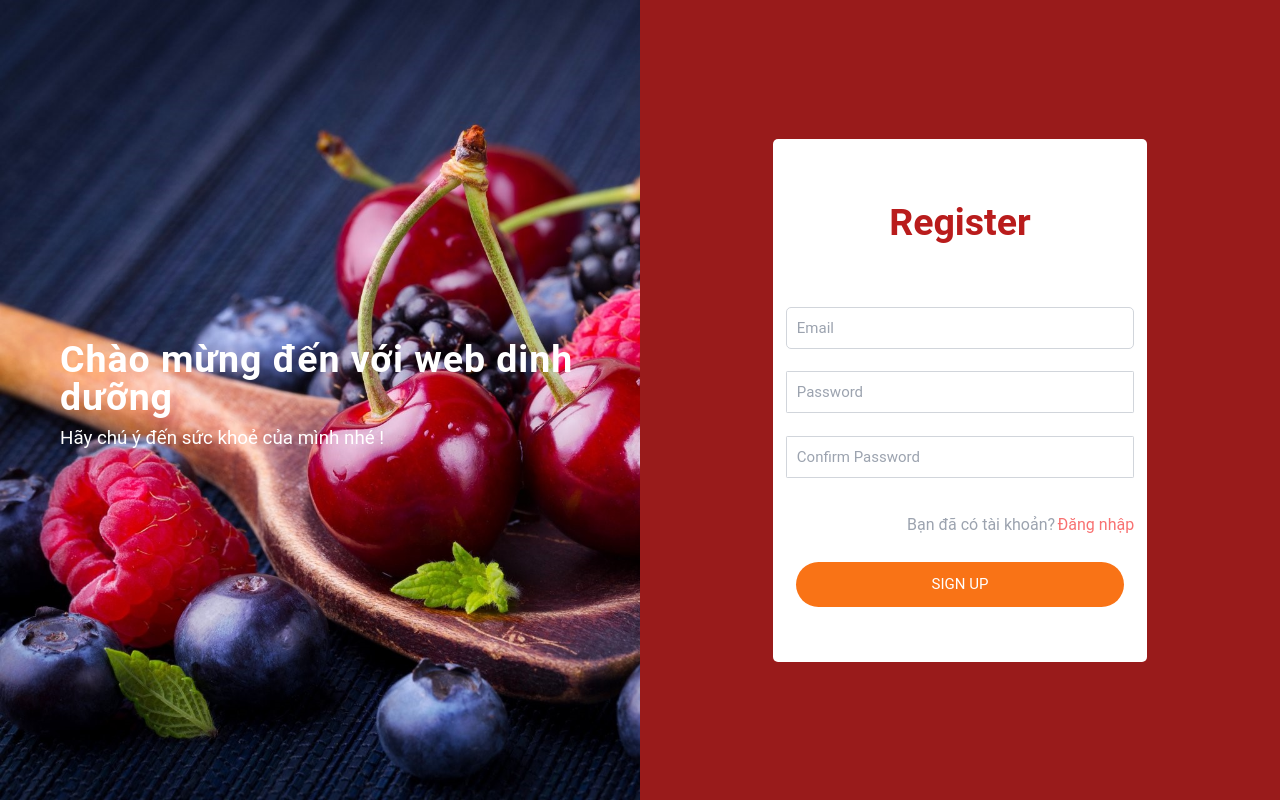
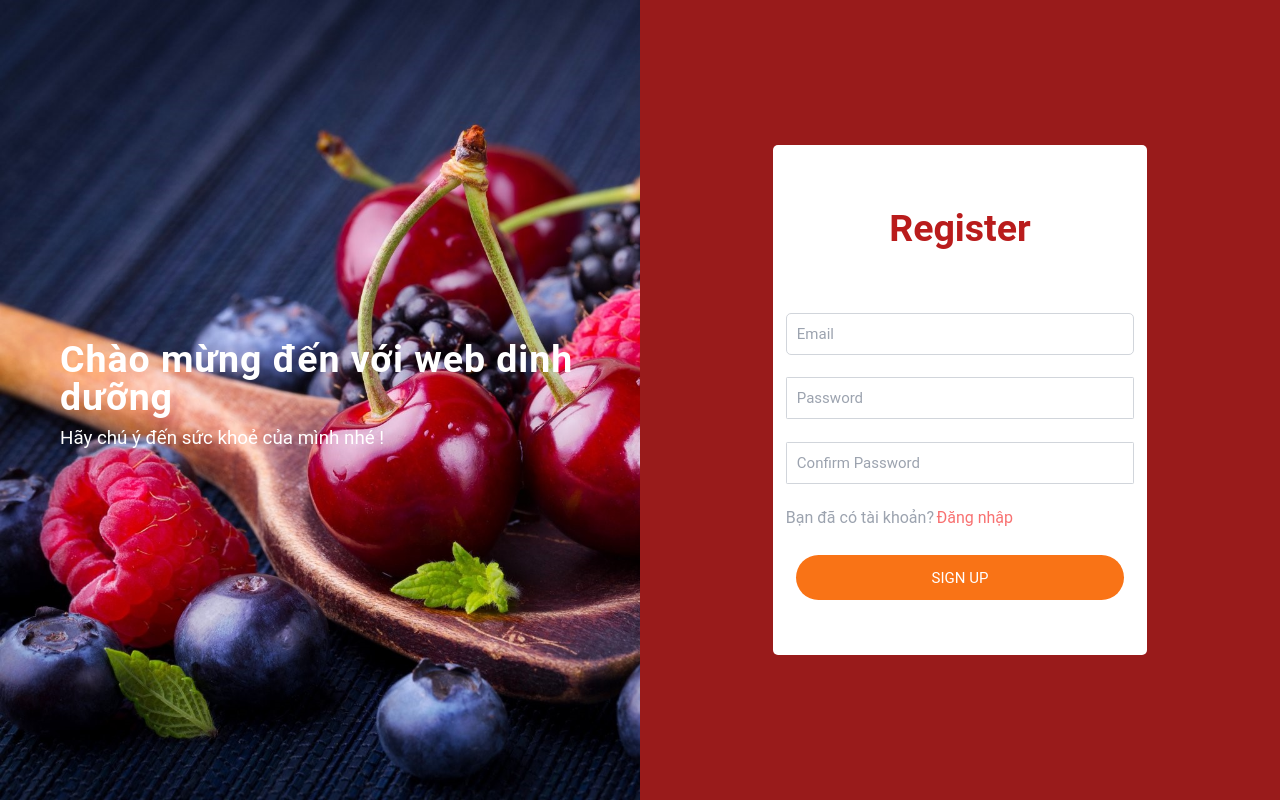
Before and after one commit to DucPhamH/Dinh-duong-fe, a React (Create React App) app: page /register in a window 1280 px wide. Built offline with nearby package versions, Linux system fonts and the light colour scheme.

Commit message:
fix button

```diff
--- a/src/page/Login/Login.jsx
+++ b/src/page/Login/Login.jsx
@@ -27,9 +27,9 @@ export default function Login() {
         />
         <div className='mt-1 flex min-h-[1.25rem] text-lg text-red-600'></div>
       </div>
-      <div className='text-right text-gray-500 mt-5 hover:underline hover:text-gray-100'>
+      <div className='text-right text-gray-500 flex  '>
         <span className='text-gray-400'>Bạn chưa có tài khoản?</span>
-        <Link className='ml-1 text-red-400' to='/register'>
+        <Link className='ml-1 text-red-400 hover:underline hover:text-red-700' to='/register'>
           Đăng ký
         </Link>
       </div>
--- a/src/page/Register/Register.jsx
+++ b/src/page/Register/Register.jsx
@@ -38,9 +38,9 @@ export default function Register() {
         />
         <div className='mt-1 flex min-h-[1.25rem] text-lg text-red-600'></div>
       </div>
-      <div className='text-right text-gray-500 mt-5 hover:underline hover:text-gray-100'>
+      <div className='text-right text-gray-500 flex  '>
         <span className='text-gray-400'>Bạn đã có tài khoản?</span>
-        <Link className='ml-1 text-red-400' to='/login'>
+        <Link className='ml-1 text-red-400 hover:underline hover:text-red-700' to='/login'>
           Đăng nhập
         </Link>
       </div>
```
